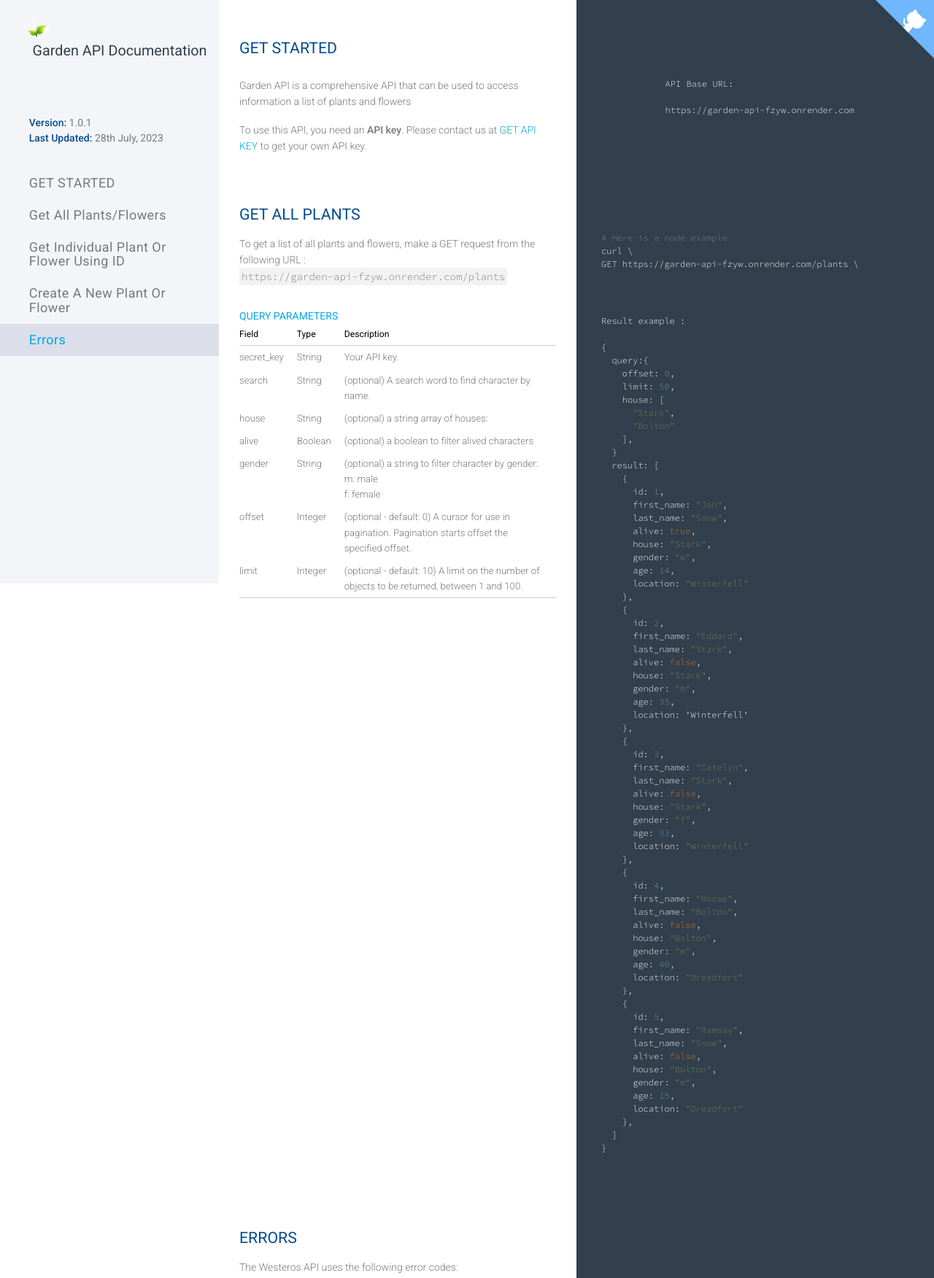
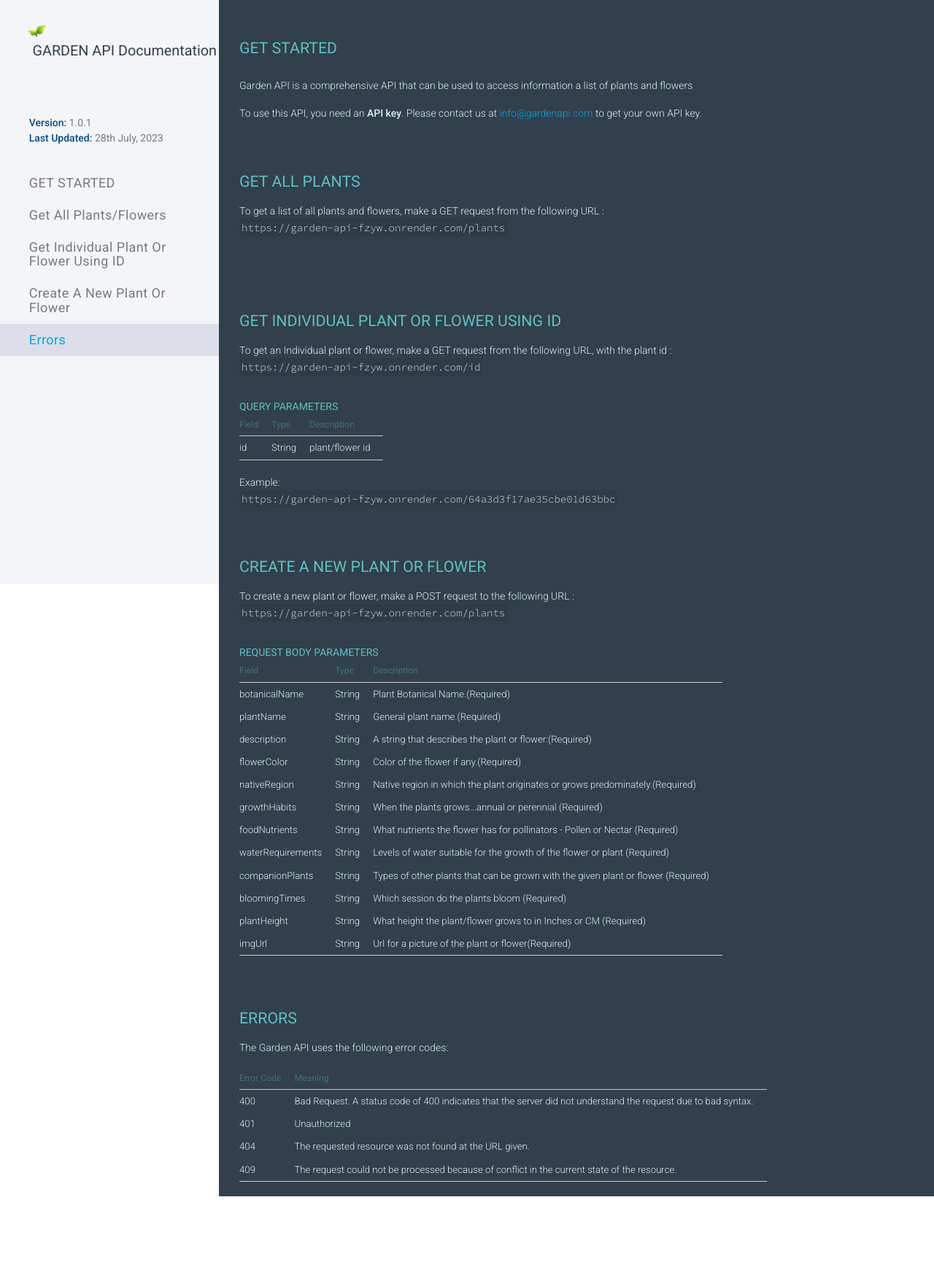
Before and after one commit to katzjeff/api-documentation, a plain HTML site: page index.html in a window 1280 px wide. Shown: the top 1752 px of the page at 73% size. After the commit the page ends 1640 px from the top, so only its background shows below. Drawn offline with nearby package versions, Linux system fonts and the light colour scheme.

Commit message:
updated index file

```diff
--- a/index.html
+++ b/index.html
@@ -1,14 +1,8 @@
-<!--
- API Documentation HTML Template  - 1.0.1
- Copyright © 2016 Florian Nicolas
- Licensed under the MIT license.
- https://github.com/ticlekiwi/API-Documentation-HTML-Template
- !-->
 <!DOCTYPE html>
 <html class="no-js" lang="en">
   <head>
     <meta charset="utf-8" />
-    <title>Garden API - Documentation</title>
+    <title>GARDEN API Documentation</title>
     <meta name="description" content="" />
     <meta name="author" content="ticlekiwi" />
 
@@ -30,7 +24,7 @@
     </script>
   </head>
 
-  <body>
+  <body class="one-content-column-version">
     <div class="left-menu">
       <div class="content-logo">
         <div class="logo">
@@ -40,7 +34,7 @@
             src="images/logo.png"
             height="32"
           />
-          <span>Garden API Documentation</span>
+          <span>GARDEN API Documentation</span>
         </div>
         <button class="burger-menu-icon" id="button-menu-mobile">
           <svg width="34" height="34" viewBox="0 0 100 100">
@@ -76,24 +70,20 @@
             <a>Create a New Plant or Flower</a>
           </li>
           <!-- <li class="scroll-to-link" data-target="content-search-plants">
-              <a>Search for Plants or Flowers with various attributes</a>
-            </li> -->
+            <a>Search for Plants or Flowers with various attributes</a>
+          </li> -->
           <li class="scroll-to-link" data-target="content-errors">
             <a>Errors</a>
           </li>
         </ul>
       </div>
     </div>
+
     <div class="content-page">
-      <div class="content-code"></div>
       <div class="content">
+        <!-- Get Started routes -->
         <div class="overflow-hidden content-section" id="content-get-started">
-          <h1>Get started</h1>
-          <pre>
-             API Base URL:
-
-             https://garden-api-fzyw.onrender.com
-          </pre>
+          <h1>Get Started</h1>
           <p>
             Garden API is a comprehensive API that can be used to access
             information a list of plants and flowers
@@ -101,97 +91,44 @@
           <p>
             To use this API, you need an <strong>API key</strong>. Please
             contact us at
-            <a href="mailto:info@gardenapi.com">GET API KEY</a>
+            <a href="mailto:jon.snow@nightswatch.wes">info@gardenapi.com</a>
             to get your own API key.
           </p>
         </div>
+
+        <!-- Get All Plants -->
         <div
           class="overflow-hidden content-section"
-          id="content-get-characters"
-        >
+          id="content-get-plants-flowers">
+
           <h2>Get All Plants</h2>
-          <pre><code class="bash">
-# Here is a node example
-curl \
-GET https://garden-api-fzyw.onrender.com/plants \
-
-                </code></pre>
           <p>
             To get a list of all plants and flowers, make a GET request from the
             following URL :<br />
             <code class="higlighted break-word"
-              >https://garden-api-fzyw.onrender.com/plants</code
+              >https://garden-api-fzyw.onrender.com/plants</code>
+
+          </p>
+          <br/>
+          </p>
+        </div>
+
+        <!-- Get Individual plant or flower using ID -->
+        <div
+          class="overflow-hidden content-section"
+          id="content-get-single-plant"
+        >
+          <h2>Get Individual Plant or Flower using ID</h2>
+          <p>
+            To get an Individual plant or flower, make a GET request from the
+            following URL, with the plant id :<br />
+            <code class="higlighted break-word"
+              >https://garden-api-fzyw.onrender.com/id</code
             >
           </p>
           <br />
-          <pre><code class="json">
-Result example :
-
-{
-  query:{
-    offset: 0,
-    limit: 50,
-    house: [
-      "Stark",
-      "Bolton"
-    ],
-  }
-  result: [
-    {
-      id: 1,
-      first_name: "Jon",
-      last_name: "Snow",
-      alive: true,
-      house: "Stark",
-      gender: "m",
-      age: 14,
-      location: "Winterfell"
-    },
-    {
-      id: 2,
-      first_name: "Eddard",
-      last_name: "Stark",
-      alive: false,
-      house: "Stark",
-      gender: "m",
-      age: 35,
-      location: 'Winterfell'
-    },
-    {
-      id: 3,
-      first_name: "Catelyn",
-      last_name: "Stark",
-      alive: false,
-      house: "Stark",
-      gender: "f",
-      age: 33,
-      location: "Winterfell"
-    },
-    {
-      id: 4,
-      first_name: "Roose",
-      last_name: "Bolton",
-      alive: false,
-      house: "Bolton",
-      gender: "m",
-      age: 40,
-      location: "Dreadfort"
-    },
-    {
-      id: 5,
-      first_name: "Ramsay",
-      last_name: "Snow",
-      alive: false,
-      house: "Bolton",
-      gender: "m",
-      age: 15,
-      location: "Dreadfort"
-    },
-  ]
-}
-                </code></pre>
           <h4>QUERY PARAMETERS</h4>
-          <table class="central-overflow-x">
+          <table>
             <thead>
               <tr>
                 <th>Field</th>
@@ -201,56 +138,124 @@ Result example :
             </thead>
             <tbody>
               <tr>
-                <td>secret_key</td>
+                <td>id</td>
                 <td>String</td>
-                <td>Your API key.</td>
-              </tr>
-              <tr>
-                <td>search</td>
-                <td>String</td>
-                <td>(optional) A search word to find character by name.</td>
-              </tr>
-              <tr>
-                <td>house</td>
-                <td>String</td>
-                <td>(optional) a string array of houses:</td>
-              </tr>
-              <tr>
-                <td>alive</td>
-                <td>Boolean</td>
-                <td>(optional) a boolean to filter alived characters</td>
-              </tr>
-              <tr>
-                <td>gender</td>
-                <td>String</td>
-                <td>
-                  (optional) a string to filter character by gender:<br />
-                  m: male<br />
-                  f: female
-                </td>
-              </tr>
-              <tr>
-                <td>offset</td>
-                <td>Integer</td>
-                <td>
-                  (optional - default: 0) A cursor for use in pagination.
-                  Pagination starts offset the specified offset.
-                </td>
-              </tr>
-              <tr>
-                <td>limit</td>
-                <td>Integer</td>
-                <td>
-                  (optional - default: 10) A limit on the number of objects to
-                  be returned, between 1 and 100.
-                </td>
+                <td>plant/flower id</td>
               </tr>
             </tbody>
           </table>
         </div>
+        <p>
+          Example:<br />
+          <code class="higlighted break-word"
+            >https://garden-api-fzyw.onrender.com/64a3d3f17ae35cbe01d63bbc</code
+          >
+        </p>
+
+        <!-- Create a new plant or flower -->
+        <div class="overflow-hidden content-section" id="content-create-plant">
+          <h2>Create a new plant or flower</h2>
+          <p>
+            To create a new plant or flower, make a POST request to the
+            following URL :<br />
+            <code class="higlighted break-word"
+              >https://garden-api-fzyw.onrender.com/plants</code
+            >
+          </p>
+          <br />
+          <h4>REQUEST BODY PARAMETERS</h4>
+          <table>
+            <thead>
+              <tr>
+                <th>Field</th>
+                <th>Type</th>
+                <th>Description</th>
+              </tr>
+            </thead>
+            <tbody>
+              <tr>
+                <td>botanicalName</td>
+                <td>String</td>
+                <td>Plant Botanical Name.(Required)</td>
+              </tr>
+              <tr>
+                <td>plantName</td>
+                <td>String</td>
+                <td>General plant name.(Required)</td>
+              </tr>
+              <tr>
+                <td>description</td>
+                <td>String</td>
+                <td>A string that describes the plant or flower:(Required)</td>
+              </tr>
+              <tr>
+                <td>flowerColor</td>
+                <td>String</td>
+                <td>Color of the flower if any.(Required)</td>
+              </tr>
+              <tr>
+                <td>nativeRegion</td>
+                <td>String</td>
+                <td>
+                  Native region in which the plant originates or grows
+                  predominately.(Required)
+                </td>
+              </tr>
+              <tr>
+                <td>growthHabits</td>
+                <td>String</td>
+                <td>When the plants grows...annual or perennial (Required)</td>
+              </tr>
+              <tr>
+                <td>foodNutrients</td>
+                <td>String</td>
+                <td>
+                  What nutrients the flower has for pollinators - Pollen or
+                  Nectar (Required)
+                </td>
+              </tr>
+              <tr>
+                <td>waterRequirements</td>
+                <td>String</td>
+                <td>
+                  Levels of water suitable for the growth of the flower or plant
+                  (Required)
+                </td>
+              </tr>
+              <tr>
+                <td>companionPlants</td>
+                <td>String</td>
+                <td>
+                  Types of other plants that can be grown with the given plant
+                  or flower (Required)
+                </td>
+              </tr>
+              <tr>
+                <td>bloomingTimes</td>
+                <td>String</td>
+                <td>Which session do the plants bloom (Required)</td>
+              </tr>
+              <tr>
+                <td>plantHeight</td>
+                <td>String</td>
+                <td>
+                  What height the plant/flower grows to in Inches or CM
+                  (Required)
+                </td>
+              </tr>
+              <tr>
+                <td>imgUrl</td>
+                <td>String</td>
+                <td>Url for a picture of the plant or flower(Required)</td>
+              </tr>
+            </tbody>
+          </table>
+        </div>
+
+        <!-- Summary of error codes -->
         <div class="overflow-hidden content-section" id="content-errors">
           <h2>Errors</h2>
-          <p>The Westeros API uses the following error codes:</p>
+          <p>The Garden API uses the following error codes:</p>
           <table>
             <thead>
               <tr>
@@ -260,30 +265,28 @@ Result example :
             </thead>
             <tbody>
               <tr>
-                <td>X000</td>
+                <td>400</td>
                 <td>
-                  Some parameters are missing. This error appears when you don't
-                  pass every mandatory parameters.
+                  Bad Request. A status code of 400 indicates that the server
+                  did not understand the request due to bad syntax.
                 </td>
               </tr>
               <tr>
-                <td>X001</td>
+                <td>401</td>
+                <td>Unauthorized</td>
+              </tr>
+              <tr>
+                <td>404</td>
+                <td>The requested resource was not found at the URL given.</td>
+              </tr>
+              <tr>
+                <td>409</td>
                 <td>
-                  Unknown or unvalid <code class="higlighted">secret_key</code>.
-                  This error appears if you use an unknow API key or if your API
-                  key expired.
+                  The request could not be processed because of conflict in the
+                  current state of the resource.
                 </td>
               </tr>
-              <tr>
-                <td>X002</td>
-                <td>
-                  Unvalid <code class="higlighted">secret_key</code> for this
-                  domain. This error appears if you use an API key non specified
-                  for your domain. Developper or Universal API keys doesn't have
-                  domain checker.
-                </td>
-              </tr>
-              <tr>
+              <!-- <tr>
                 <td>X003</td>
                 <td>
                   Unknown or unvalid user <code class="higlighted">token</code>.
@@ -291,81 +294,13 @@ Result example :
                   <code class="higlighted">token</code> or if the user
                   <code class="higlighted">token</code> expired.
                 </td>
-              </tr>
+              </tr> -->
             </tbody>
           </table>
         </div>
       </div>
-      <div class="content-code"></div>
     </div>
-    <!-- Github Corner Ribbon - to remove (Ribbon created with : http://tholman.com/github-corners/ )-->
-    <a
-      href="https://github.com/ticlekiwi/API-Documentation-HTML-Template"
-      class="github-corner"
-      aria-label="View source on Github"
-      title="View source on Github"
-      ><svg
-        width="80"
-        height="80"
-        viewBox="0 0 250 250"
-        style="
-          z-index: 99999;
-          fill: #70b7fd;
-          color: #fff;
-          position: fixed;
-          top: 0;
-          border: 0;
-          right: 0;
-        "
-        aria-hidden="true"
-      >
-        <path d="M0,0 L115,115 L130,115 L142,142 L250,250 L250,0 Z"></path>
-        <path
-          d="M128.3,109.0 C113.8,99.7 119.0,89.6 119.0,89.6 C122.0,82.7 120.5,78.6 120.5,78.6 C119.2,72.0 123.4,76.3 123.4,76.3 C127.3,80.9 125.5,87.3 125.5,87.3 C122.9,97.6 130.6,101.9 134.4,103.2"
-          fill="currentColor"
-          style="transform-origin: 130px 106px"
-          class="octo-arm"
-        ></path>
-        <path
-          d="M115.0,115.0 C114.9,115.1 118.7,116.5 119.8,115.4 L133.7,101.6 C136.9,99.2 139.9,98.4 142.2,98.6 C133.8,88.0 127.5,74.4 143.8,58.0 C148.5,53.4 154.0,51.2 159.7,51.0 C160.3,49.4 163.2,43.6 171.4,40.1 C171.4,40.1 176.1,42.5 178.8,56.2 C183.1,58.6 187.2,61.8 190.9,65.4 C194.5,69.0 197.7,73.2 200.1,77.6 C213.8,80.2 216.3,84.9 216.3,84.9 C212.7,93.1 206.9,96.0 205.4,96.6 C205.1,102.4 203.0,107.8 198.3,112.5 C181.9,128.9 168.3,122.5 157.7,114.1 C157.9,116.9 156.7,120.9 152.7,124.9 L141.0,136.5 C139.8,137.7 141.6,141.9 141.8,141.8 Z"
-          fill="currentColor"
-          class="octo-body"
-        ></path></svg></a
-    ><style>
-      .github-corner:hover .octo-arm {
-        animation: octocat-wave 560ms ease-in-out;
-      }
-      @keyframes octocat-wave {
-        0%,
-        100% {
-          transform: rotate(0);
-        }
-        20%,
-        60% {
-          transform: rotate(-25deg);
-        }
-        40%,
-        80% {
-          transform: rotate(10deg);
-        }
-      }
-      @media (max-width: 500px) {
-        .github-corner:hover .octo-arm {
-          animation: none;
-        }
-        .github-corner .octo-arm {
-          animation: octocat-wave 560ms ease-in-out;
-        }
-      }
-      @media only screen and (max-width: 680px) {
-        .github-corner > svg {
-          right: auto !important;
-          left: 0 !important;
-          transform: rotate(270deg) !important;
-        }
-      }
-    </style>
-    <!-- END Github Corner Ribbon - to remove -->
+
     <script src="js/script.js"></script>
   </body>
 </html>
```
Also changed, not shown: one-content-column.html (deleted, +0 -306 lines).
